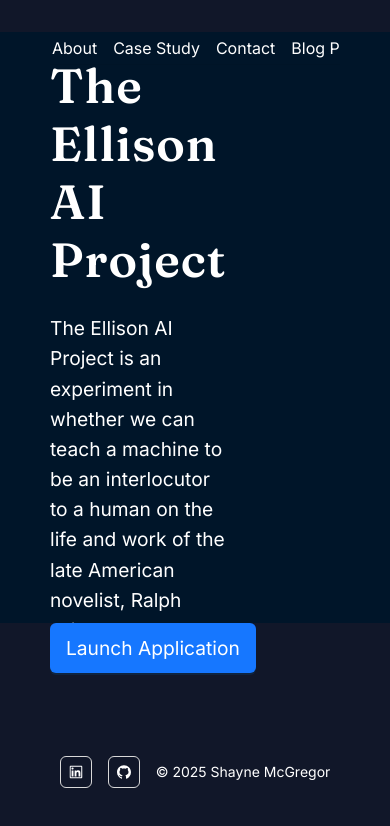
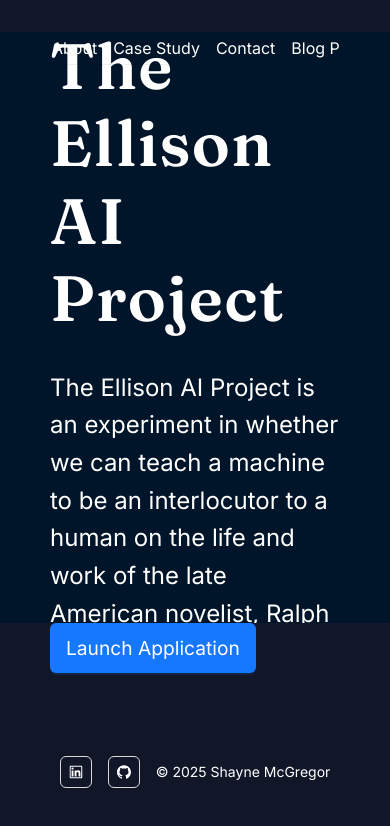
Before and after one commit to SMcGregor199/EllisonOS-FE, a React (Vite) app: page / in a window 390 px wide. Shown: the top 826 px of the page. Built offline with nearby package versions, Linux system fonts and the light colour scheme.

Commit message:
feat: add mobile responsiveness to display heading

```diff
--- a/src/components/DisplayHeading.tsx
+++ b/src/components/DisplayHeading.tsx
@@ -1,19 +1,15 @@
-import styled from "@emotion/styled"
 import {Typography, Flex} from "antd";
-
-const H1 = styled(Typography.Title)`
-    &&{
-        font-size:3rem;
-        word-break: initial;
-    }
-`
-export default function DisplayHeading(){
+export default function DisplayHeading(props){
+    const {screenSize} = props;
+    const headingFontSize = screenSize.md ? "3rem" : "4rem";
+    const paragraphFontSize = screenSize.md ? "1.2rem" : "1.5rem";
+    const flexSize = screenSize.md ? "0 0 35%" : "0 0 100%";
     return(
-        <Flex vertical style={{flex: "0 0 25%", justifyContent:"center"}}>
-            <H1 level={1}>
+        <Flex vertical style={{flex:flexSize, justifyContent:"center"}}>
+            <Typography.Title level={1} style={{fontSize:headingFontSize, wordBreak:"initial"}}>
                 The Ellison AI Project
-            </H1>
-            <Typography.Paragraph style={{maxWidth:"32ch", fontSize:"1.2rem"}}>
+            </Typography.Title>
+            <Typography.Paragraph style={{maxWidth:"32ch", fontSize:paragraphFontSize}}>
                 The Ellison AI Project is an experiment in whether we can teach a machine to be
                 an interlocutor to a human on the life and work of the late American novelist, Ralph Ellison.
             </Typography.Paragraph>
```
